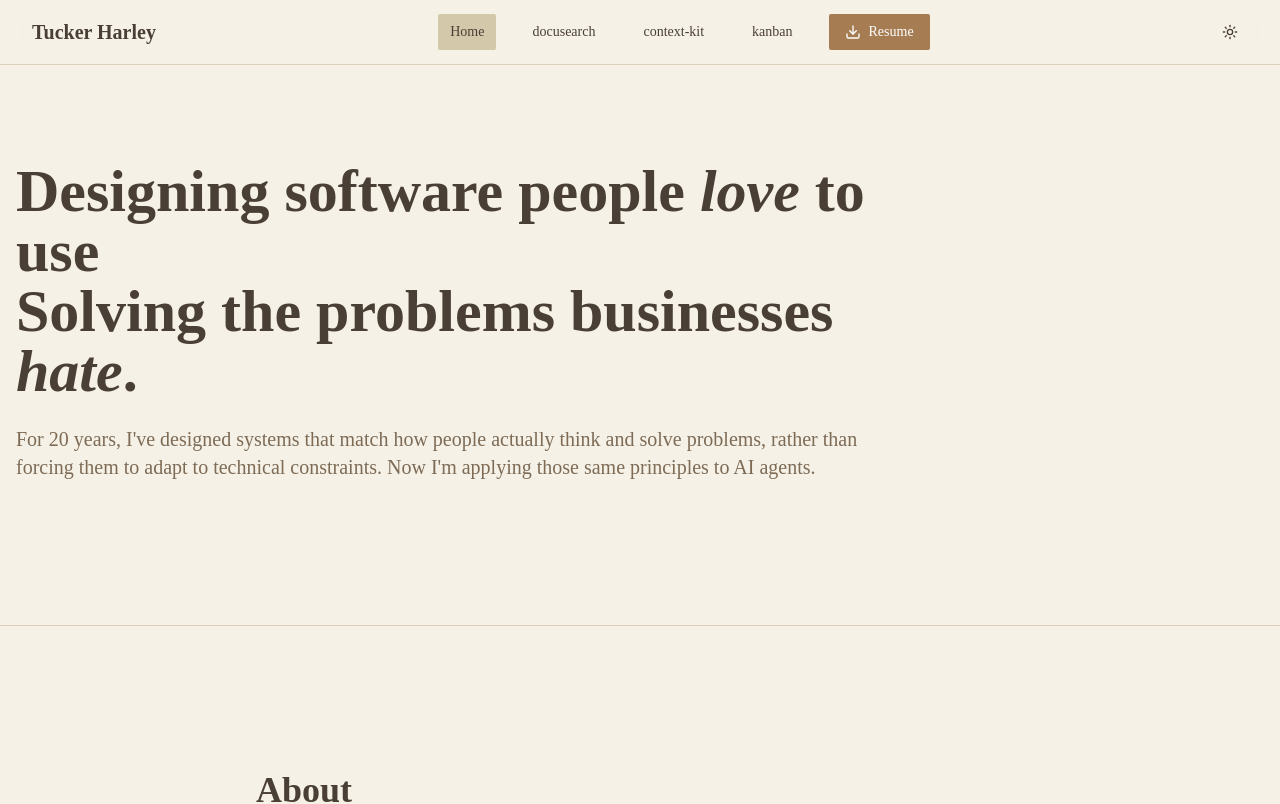
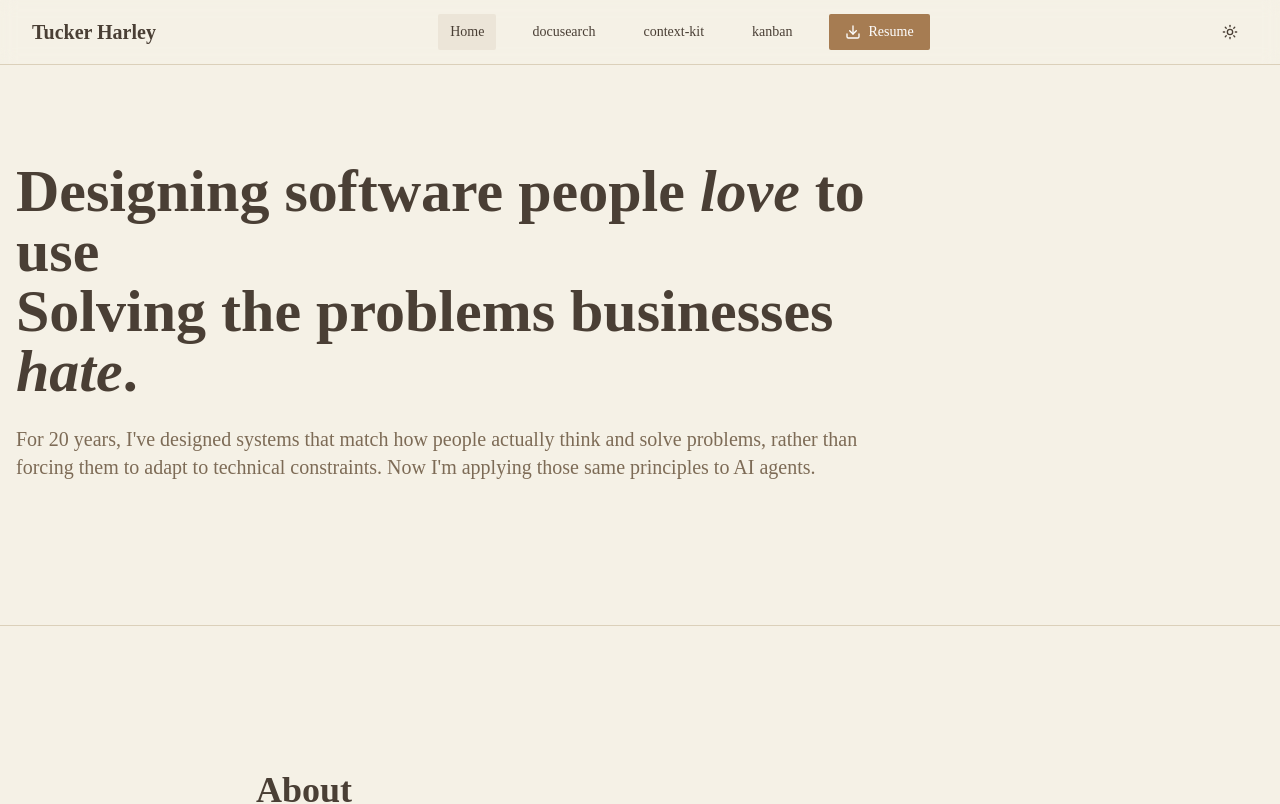
Before and after one commit to TuckerTucker/tkr-portfolio-v2, a React (Vite) app: page / in a window 1280 px wide. Shown: the top 804 px of the page. Built offline with nearby package versions, Linux system fonts and the light colour scheme; a web font is replaced by a local one.

Commit message:
fix(header): use muted background for more visible hover effect
- Change from bg-accent to bg-muted for better visibility
- Active state: bg-muted (full background)
- Hover state: bg-muted/50 (50% opacity background)
- Muted color is designed for subtle backgrounds and should be more noticeable

```diff
--- a/src/components/layout/Header.tsx
+++ b/src/components/layout/Header.tsx
@@ -39,8 +39,8 @@ export function Header() {
                 to={link.path}
                 className={`px-3 py-2 rounded-md text-sm font-medium transition-all duration-200 ${
                   isActive(link.path)
-                    ? 'text-foreground bg-accent'
-                    : 'text-foreground/60 hover:text-foreground hover:bg-accent/30'
+                    ? 'text-foreground bg-muted'
+                    : 'text-foreground/60 hover:text-foreground hover:bg-muted/50'
                 }`}
               >
                 {link.label}
```
